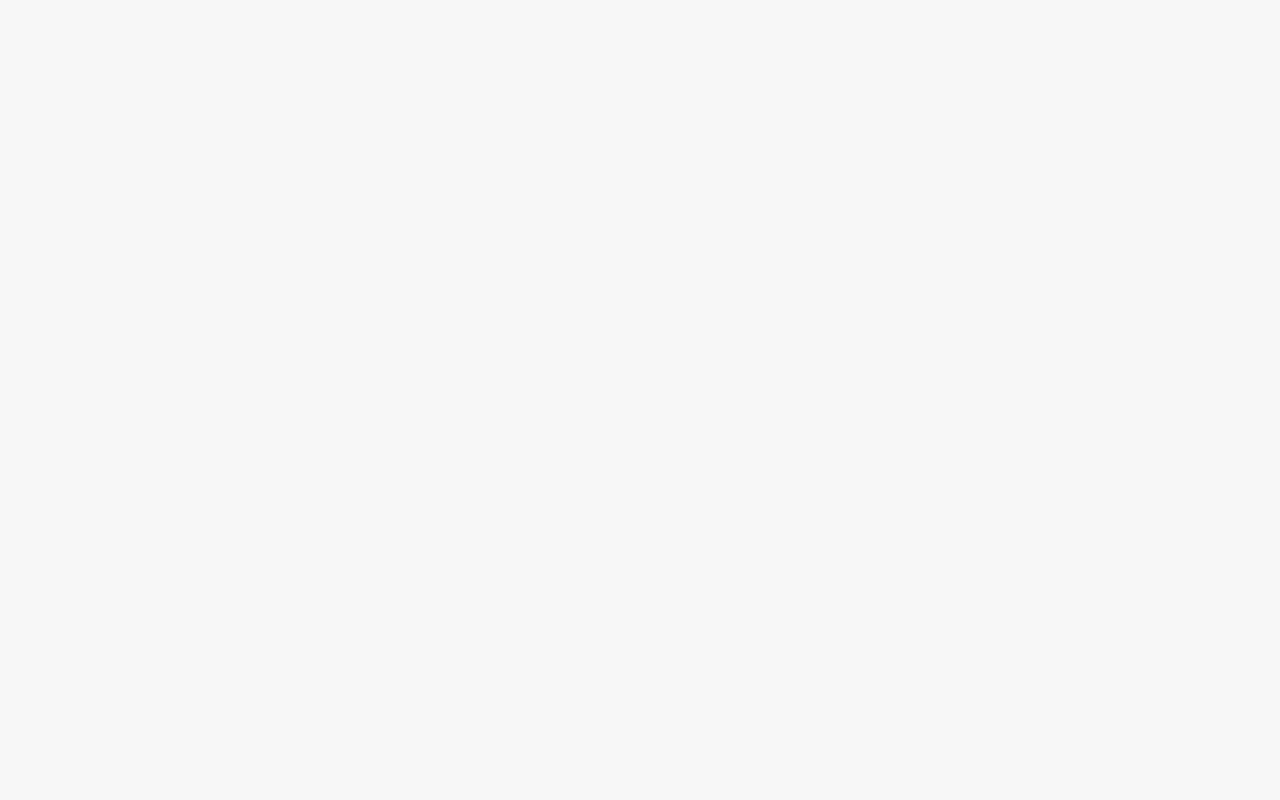
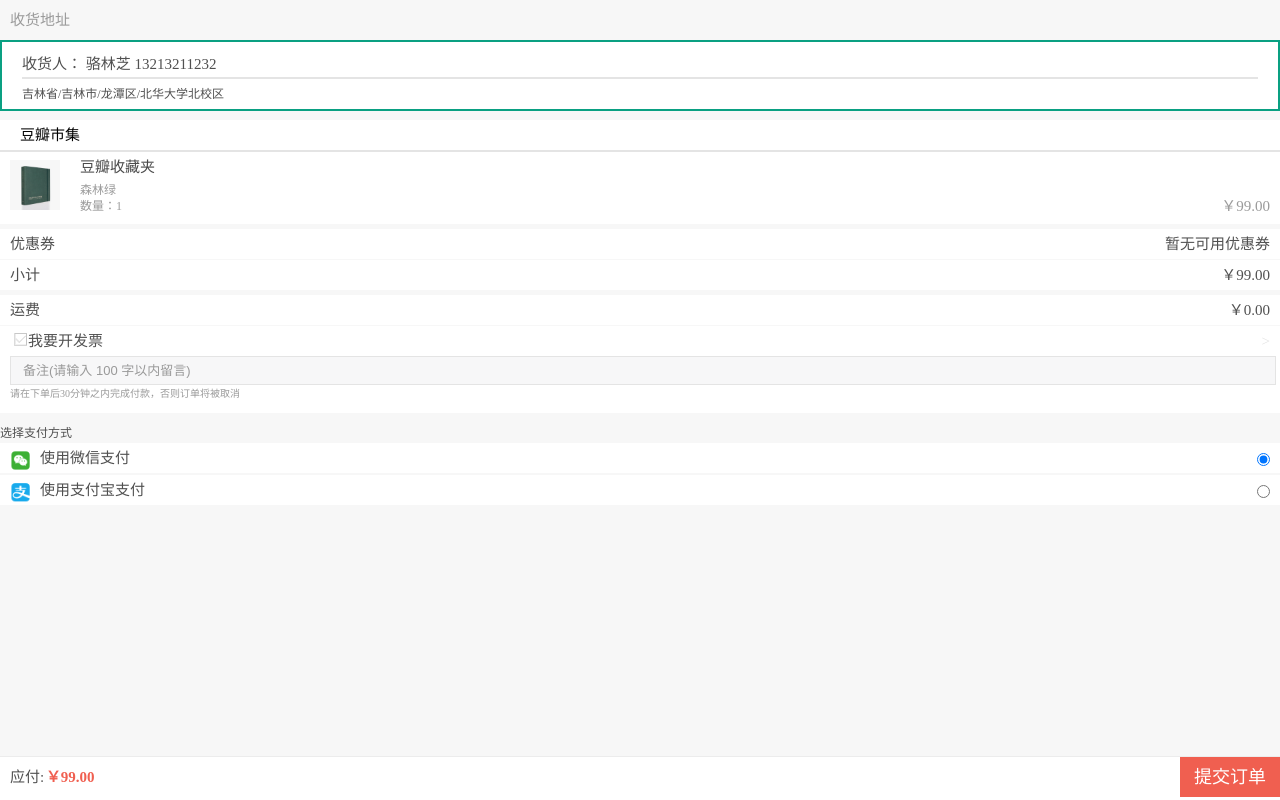
Before and after one commit to Luoluolinzhi/DouBanShiJi, a plain HTML site: page ordertmp.html in a window 1280 px wide. Drawn offline with Linux system fonts and the light colour scheme.

Commit message:
豆瓣市集

```diff
--- a/css/ordertmp.css
+++ b/css/ordertmp.css
@@ -2,7 +2,7 @@ html,body {
 	font-size: 62.5%;
 
 }
-html,body,ul,li,a,img,p,div,h4,h6,strong,dl,dt,dd,h3{
+html,body,div,p,span,h6,strong,img{
 	margin: 0;
 	padding: 0;
 }
@@ -18,3 +18,203 @@ body{
 .hide{
 	display: none;
 }
+.address_tit{
+	line-height: 4rem;
+	margin-left: 1rem;
+	font-size: 1.5rem;
+	color: #9a9a9a;
+}
+.address{
+	background: #fff;
+	height: 7rem;
+}
+	.add{
+		text-align: center;
+	}
+		.add span{
+			display: inline-block;
+			margin-top: 1rem;
+			font-size: 2.5rem;
+			color: #9a9a9a;
+			font-weight: 300;
+		}
+		.add p{
+			font-size: 1.3rem;
+			color: #f05f50;
+		}
+	.addressInfo{
+		color: #505050;
+		border: 0.2rem solid #0aa082;
+	}
+		.userName{
+			margin-left: 2rem;
+			margin-right: 2rem;
+			line-height: 2.5rem;
+			border-bottom: 0.2rem solid #e4e4e4;
+			font-size: 1.5rem;
+			padding-top: 1rem;
+
+		}
+		.userAdderss{
+			margin-left: 2rem;
+			line-height: 3rem;
+			font-size: 1.2rem;
+		}
+.goosInfo{
+	margin-top: 1rem;
+	background: white;
+	padding-bottom: 1rem;
+}
+	.tit{
+		font-size: 1.5rem;
+		line-height: 3rem;
+		padding-left: 2rem;
+		border-bottom: 0.2rem solid #e4e4e4;
+	}
+	.info{
+		position: relative;
+		padding-left: 8rem;
+	}
+		.info img{
+			width: 5rem;
+			padding: 0.8rem;
+			padding-left: 1rem;
+			position: absolute;
+			left: 0;
+		}
+		.infoList h6{
+			font-size: 1.5rem;
+			color: #494949;
+			line-height: 3rem;
+			font-weight: 400;
+		}
+		.infoList p, .infoList span{
+			color: #9a9a9a;
+			font-size: 1.2rem;
+			line-height: 1.6rem;
+		}
+		.infoList strong{
+			font-size: 1.5rem;
+			color: #9a9a9a;
+			line-height: 1.6rem;
+			float: right;
+			font-weight: 300;
+			margin-right: 1rem;
+		}
+.coupon{
+	margin-top: 0.5rem;
+	background: white;
+}
+	.couponTit{
+		border-bottom: 0.1rem solid rgb(247,247,247);
+	}
+		.couponLeft{
+			padding-left: 1rem;
+			color: #505050;
+			font-size: 1.5rem;
+			line-height: 3rem;
+		}
+		.couponRight{
+			float: right;
+			margin-right: 1rem;
+			color: #505050;
+			font-size: 1.5rem;
+			line-height: 3rem;
+		}
+.freight{
+	margin-top: 0.5rem;
+	background: white;
+	padding-bottom: 1rem;
+}
+	.freightCount{
+		border-bottom: 0.1rem solid rgb(247,247,247);
+	}
+		.bill .couponRight{
+			color: #e4e4e4;
+		}
+	.leaveWords{
+		padding: 0 1rem;
+		margin: 0 auto;
+	}
+		.leaveWords input{
+			width: 100%;
+			line-height: 2.5rem;
+			font-size: 1.3rem;
+			border: 0.1rem solid #e4e4e4;
+			color: #5c5c5c;
+			background: #F7F7F8;
+		}
+		input::-webkit-input-placeholder{ /*WebKit browsers*/
+			color: #9a9a9a;
+			padding-left: 1rem;
+		}
+		input::-moz-input-placeholder{ /*Mozilla Firefox*/
+			color: #9a9a9a;
+			padding-left: 1rem;
+		}
+		input::-ms-input-placeholder{ /*Internet Explorer*/
+			color: #9a9a9a;
+			padding-left: 1rem;
+		}
+		.leaveWords p{
+			color: #9a9a9a;
+			font-size: 1rem;
+			line-height: 1.8rem;
+		}
+.pay{
+	margin-top: 1rem;
+}
+	.pay p{
+		color: #505050;
+		line-height: 2rem;
+		font-size: 1.2rem;
+	}
+	.payType{
+		background: white;
+	}
+		.weixin{
+			border-bottom: 0.2rem solid rgb(247,247,247);
+		}
+			.payType input{
+				float: right;
+				margin-right: 1rem;
+				margin-top: 1rem;
+			}
+			.payType span{
+				font-size: 1.5rem;
+				line-height: 3rem;
+				color: #505050;
+			}
+			.payType img{
+				float: left;
+				margin: 0.7rem 1rem 0.2rem;
+			}
+.submit{
+	background: white;
+	line-height: 4rem;
+	position: absolute;
+	bottom: 0;
+	left: 0;
+	right: 0;
+	border-top: 0.1rem solid rgb(236,236,236);
+	border-top: 0.1rem solid rgb(236,236,236);
+}
+	.need{
+		font-size: 1.5rem;
+		color: #505050;
+		margin-left: 1rem;
+	}
+	.countSum{
+		color: #f05f50;
+		font-weight: 700;
+		font-size: 1.5rem;
+	}
+	.submitBut{
+		display: inline-block;
+		float: right;
+		width: 10rem;
+		background: #f05f50;
+		color: white;
+		font-size: 1.8rem;
+		text-align: center;
+	}
--- a/ordertmp.html
+++ b/ordertmp.html
@@ -8,6 +8,78 @@
 	<script type="text/javascript" src="./js/jquery.js"></script>
 </head>
 <body>
-
+	<div class="address_tit">
+		<p>收货地址</p>
+	</div>
+	<div class="address">
+		<div class="add hide">
+			<span>+</span>
+			<p>新建地址</p>
+		</div>
+		<div class="addressInfo">
+			<div class="userName">
+				<p>收货人： 骆林芝        13213211232</p>
+			</div>
+			<div class="userAdderss">
+				<p>吉林省/吉林市/龙潭区/北华大学北校区</p>
+			</div>
+		</div>
+	</div>
+	<div class="goosInfo">
+		<div class="tit">豆瓣市集</div>
+		<div class="info">
+			<img src="./image/p1956124.jpg">
+			<div class="infoList">
+				<h6>豆瓣收藏夹</h6>
+				<p>森林绿</p>
+				<span>数量：1</span>
+				<strong>￥99.00</strong>
+			</div>
+		</div>
+	</div>
+	<div class="coupon">
+		<div class="couponTit">
+			<span class="couponLeft">优惠券</span>
+			<span class="couponRight">暂无可用优惠券</span>
+		</div>
+		<div class="couponSum">
+			<span class="couponLeft">小计</span>
+			<span class="couponRight">￥99.00</span>
+		</div>
+	</div>
+	<div class="freight">
+		<div class="freightCount">
+			<span class="couponLeft">运费</span>
+			<span class="couponRight">￥0.00</span>
+		</div>
+		<div class="bill">
+			<span class="couponLeft"><img src="./image/email_a.png">我要开发票</span>
+			<span class="couponRight">></span>
+		</div>
+		<div class="leaveWords">
+			<input type="text" name="" placeholder="备注(请输入 100 字以内留言)">
+			<p>请在下单后30分钟之内完成付款，否则订单将被取消</p>
+		</div>
+	</div>
+	<div class="pay">
+		<p>选择支付方式</p>
+		<div class="payType">
+			<div class="weixin">
+				<img src="./image/weixin.png">
+				<span>使用微信支付</span>
+				<input type="radio" name="payType" value="wexin" checked="checked">
+			</div>
+			<div class="zhifubao">
+				<img src="./image/zhifubao.png">
+				<span>使用支付宝支付</span>
+				<input type="radio" name="payType" value="zhifubao">
+			</div>
+		</div>
+	</div>
+	<div class="submit">
+		<span class="need">应付:</span>
+		<span class="countSum">￥99.00</span>
+		<span class="submitBut">提交订单</span>
+	</div>
 </body>
 </html>
```
Also changed, not shown: image/email_a.png (added), image/weixin.png (added), image/zhifubao.png (added).
